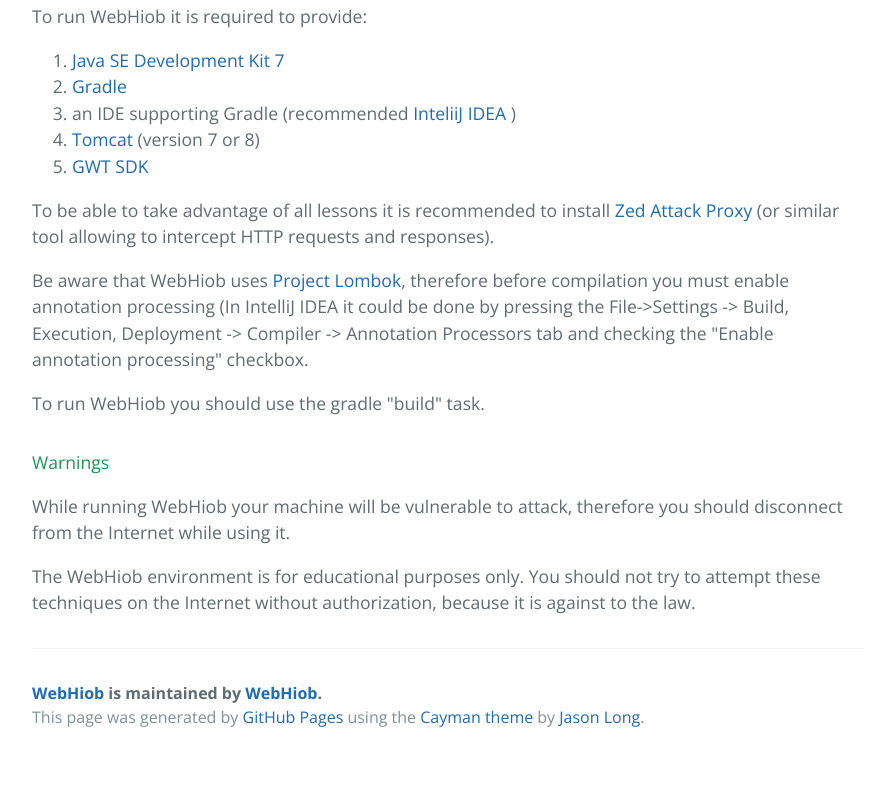
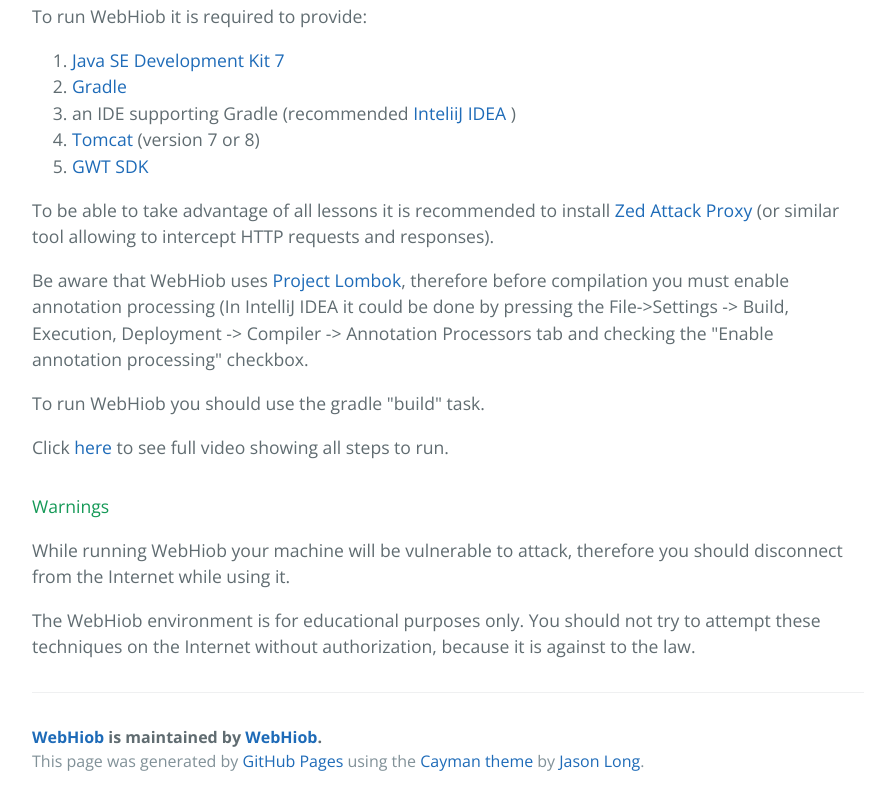
Before and after one commit to WebHiob/WebHiob, a plain HTML site: page index.html in a window 1280 px wide. Shown: the part 725-1530 px from the top of the page, without its empty margins (192-1087 px from the left). Before the commit the page ends 1486 px from the top, so only its background shows below. Drawn offline with nearby package versions, Linux system fonts and the light colour scheme.

```diff
--- a/index.html
+++ b/index.html
@@ -49,6 +49,8 @@
 
 <p>To run WebHiob you should use the gradle "build" task.</p>
 
+<p>Click <a href="https://www.youtube.com/watch?v=BPk--ovzrDU">here</a>  to see full video showing all steps to run.</p>
+
 <h4>
 <a id="warnings" class="anchor" href="#warnings" aria-hidden="true"><span class="octicon octicon-link"></span></a>Warnings</h4>
 
```
Also changed, not shown: params.json (+1 -1 lines).
